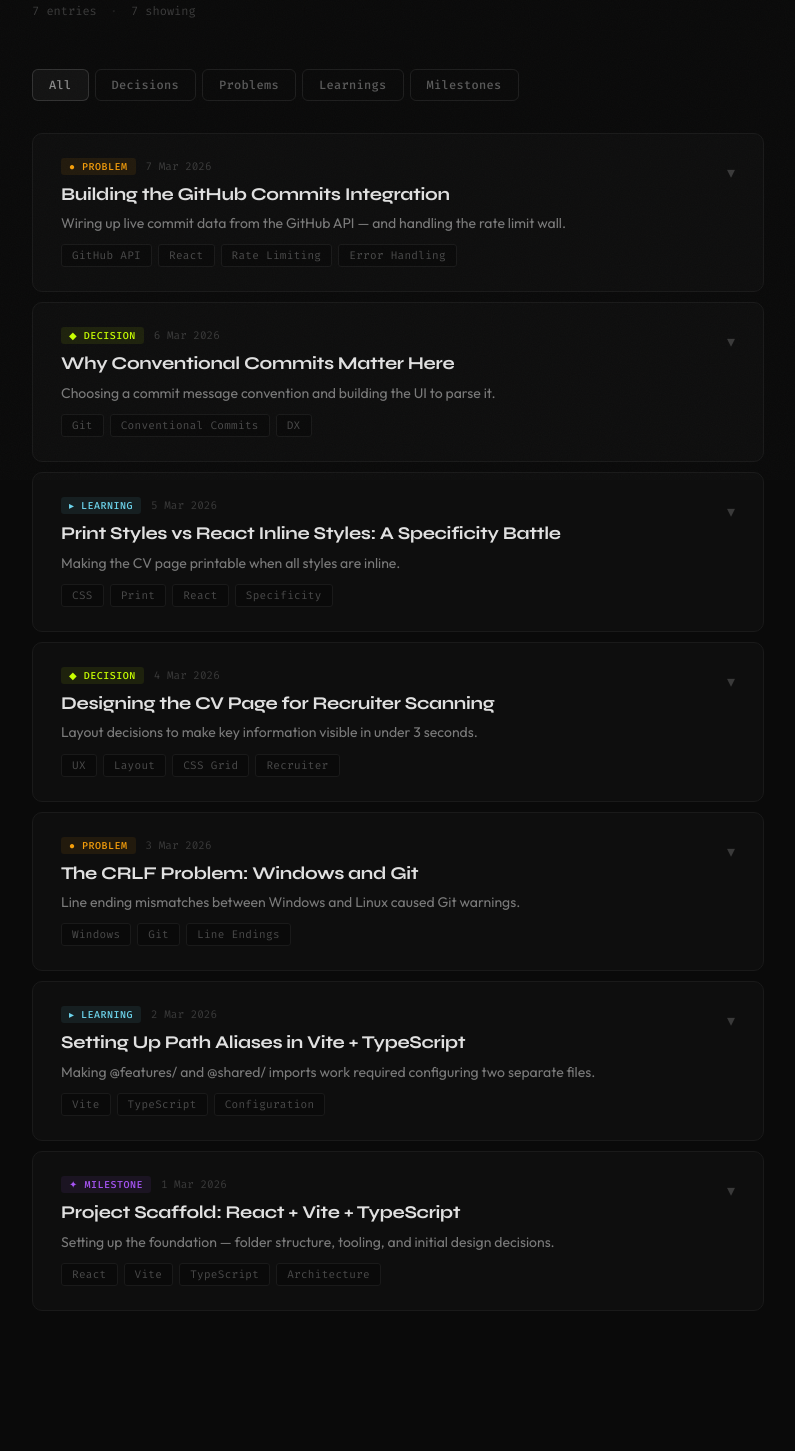
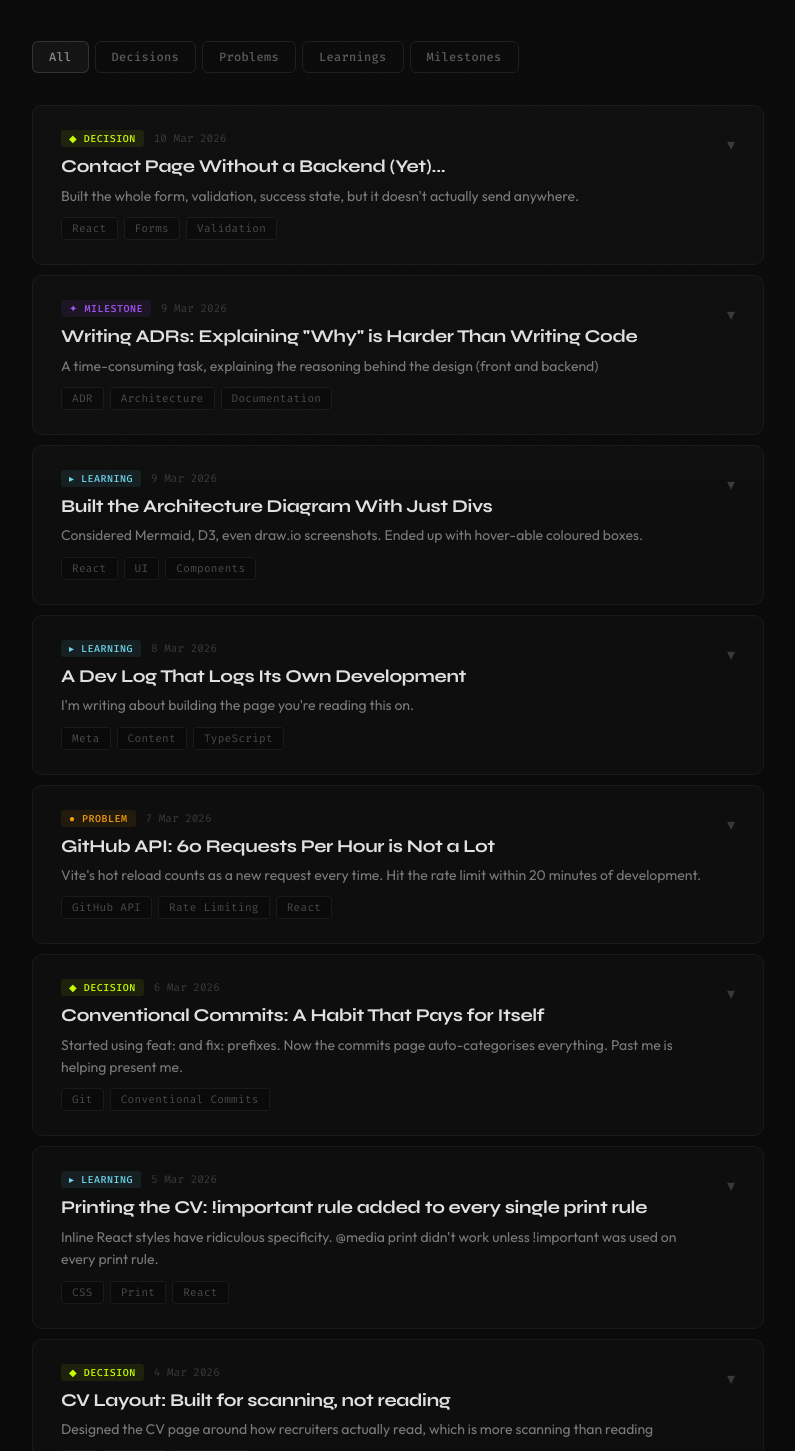
Before and after one commit to frostdog1/cv-platform, a React (Vite) app: page /devlog in a window 1280 px wide. Shown: the part 320-1771 px from the top of the page, without its empty margins (242-1037 px from the left). Before the commit the page ends 1731 px from the top, so only its background shows below. Built offline with nearby package versions, Linux system fonts and the light colour scheme.

Commit message:
feat(devlog): updated the devlog to where I am at currently

```diff
--- a/src/features/devlog/content/entries/entries.ts
+++ b/src/features/devlog/content/entries/entries.ts
@@ -1,107 +1,159 @@
-/* Dev log entries — newest first. Only includes work actually completed. */
-
-/* Watch out for foolish mistakes MR FROST!!!, spent too long figuring out the error for the import of devlog/entries... it was a due to entries.ts being TWO folders
-deep, not just ONE!!!... it's 00:08 and I'm watching UFC 326 (with a beer or two... or more ;)   ) - If you are reading this, thank you :)*/;
+/* Dev log — newest first */
 
 import { DevLogEntry } from '../../types';
 
 export const DEV_LOG_ENTRIES: DevLogEntry[] = [
   {
-    id: 'github-api-integration',
+    id: 'contact-page',
+    date: '2026-03-10',
+    title: 'Contact Page Without a Backend (Yet)...',
+    summary: 'Built the whole form, validation, success state, but it doesn\'t actually send anywhere.',
+    category: 'decision',
+    tags: ['React', 'Forms', 'Validation'],
+    body: [
+      'The contact page has a fully working form with field validation, error messages, focus states, etc. Hit submit and you get a nice green checkmark. Currently, there\'s no backend to receive it yet. The Lambda + DynamoDB setup is on the roadmap but I wanted the UI to look right first.',
+      'Validation is basic but does the job — checks for empty required fields and runs a regex on the email. The plan is to wire up a POST to /api/contact once the API Gateway is in place. For now the handleSubmit just flips a boolean.',
+      'Stole the two-column layout idea from the CV page because it worked well there. Form on the left, sidebar on the right with an availability status and social links. Keeps things consistent across the site.',
+    ],
+    lessonLearned: 'Get the UI right first. It\'s easier to plug in a backend to a finished form than to redesign the frontend around API constraints.',
+  },
+  {
+    id: 'engineering-adrs',
+    date: '2026-03-09',
+    title: 'Writing ADRs: Explaining "Why" is Harder Than Writing Code',
+    summary: 'A time-consuming task, explaining the reasoning behind the design (front and backend)',
+    category: 'milestone',
+    tags: ['ADR', 'Architecture', 'Documentation'],
+    body: [
+      'ADRs (Architecture Decision Records) are short docs that explain a technical choice. Context, decision, trade-offs. Simple format, surprisingly hard to write well. I spent more time on these five records than on some of the actual components.',
+      'The format comes from Michael Nygard\'s blog post (https://cognitect.com/blog/2011/11/15/documenting-architecture-decisions) — it\'s been an industry standard for years. Each one forces you to think about what you rejected and why, which is honestly the useful bit.',
+      'Made them expandable cards on the engineering page. Click to see the full context. Each one has a green "positive" panel and an amber "trade-offs" panel side by side.',
+    ],
+    lessonLearned: 'Writing down WHY you chose something is more valuable than documenting what was chosen. The "what" is already in GitHub',
+  },
+  {
+    id: 'system-diagram-no-library',
+    date: '2026-03-09',
+    title: 'Built the Architecture Diagram With Just Divs',
+    summary: 'Considered Mermaid, D3, even draw.io screenshots. Ended up with hover-able coloured boxes.',
+    category: 'learning',
+    tags: ['React', 'UI', 'Components'],
+    body: [
+      'I went back and forth on how to show the system architecture. Mermaid.js can generate diagrams from text (https://mermaid.js.org/) but the output looks generic and you can\'t style it easily. D3 is overkill for four boxes stacked on top of each other. Screenshots of diagrams look awful with dark backgrounds and difficult to make it look natural',
+      'So I just made it with divs. Each architecture layer is a row that expands on hover to show its components. Wrapped the whole thing in a fake terminal window with the red/yellow/green dots because I like it.',
+      'Total implementation: one useState for the active layer, some conditional borders and backgrounds, a max-height transition for the expand. About 80 lines of JSX. Would\'ve been 200+ with a diagramming library and half the control.',
+    ],
+    lessonLearned: 'Reach for a library when the problem is complex. Reach for a div when the problem is "I need four expandable rows."',
+  },
+  {
+    id: 'devlog-meta',
+    date: '2026-03-08',
+    title: 'A Dev Log That Logs Its Own Development',
+    summary: 'I\'m writing about building the page you\'re reading this on.',
+    category: 'learning',
+    tags: ['Meta', 'Content', 'TypeScript'],
+    body: [
+      'This is a bit recursive, the dev log page documents building the dev log page. But that\'s the whole point of this site. Everything is self-referential. The commits page shows the commits that built the commits page. The engineering section documents the engineering behind the engineering section. It\'s the portfolio equivalent of a mirror facing a mirror.',
+      'Entries are stored as a TypeScript array in a single file rather than individual MDX files. Could\'ve gone the MDX route (https://mdxjs.com/) but that adds a build plugin, a content processing step, and complexity I don\'t need for ~15 entries. If this grows to 50+ posts I\'ll migrate.',
+      'The category filter was a quick win. Five buttons, one useState, one .filter() call. Engineers click "Problems" first (they always do). Recruiters scan "Milestones."',
+    ],
+    lessonLearned: 'Pick the simplest solution that works today. Migrate when the pain becomes real',
+  },
+  {
+    id: 'github-api',
     date: '2026-03-07',
-    title: 'Building the GitHub Commits Integration',
-    summary: 'Wiring up live commit data from the GitHub API — and handling the rate limit wall.',
+    title: 'GitHub API: 60 Requests Per Hour is Not a Lot',
+    summary: 'Vite\'s hot reload counts as a new request every time. Hit the rate limit within 20 minutes of development.',
     category: 'problem',
-    tags: ['GitHub API', 'React', 'Rate Limiting', 'Error Handling'],
+    tags: ['GitHub API', 'Rate Limiting', 'React'],
     body: [
-      'The commits page pulls live data from the GitHub API to show every commit that built this site. The public API is generous, i.e. no authentication needed for public repos — but it caps unauthenticated requests at 60 per hour.',
-      'During development I was hitting that limit because hot-reload triggers re-fetches (a frustrating issue...). The fix was easy but a pain... add proper loading states and a clear error message that explains the rate limit to visitors rather than showing a generic failure.',
-      'I broke the commits feature into small, focused components — types, API client, data hook, commit card, timeline grouping, then the page assembly. Each piece was committed separately to keep the git history clean and reviewable.',
+      'The commits page fetches live data from GitHub\'s REST API (https://docs.github.com/en/rest). Public repos don\'t need authentication, which is great. But unauthenticated requests are capped at 60 per hour, which is a nightmare when your dev server refetches on every file save.',
+      'Burned through the limit within 20 minutes. "API rate limit exceeded" was the issue.',
+      'Fixed it by adding error handling to explain that users may have to wait for a new refresh. By the time this is fully hosted - for less than £2/month ;) - this is unlikely to ever occur.',
     ],
-    lessonLearned: 'Build error states as carefully as sucessful tests, not reading into this will drive anyone insane, so I hope this helps someone :).',
+    lessonLearned: 'Read the documentation first!',
   },
   {
     id: 'conventional-commits',
     date: '2026-03-06',
-    title: 'Why Conventional Commits Matter Here',
-    summary: 'Choosing a commit message convention and building the UI to parse it.',
+    title: 'Conventional Commits: A Habit That Pays for Itself',
+    summary: 'Started using feat: and fix: prefixes. Now the commits page auto-categorises everything. Past me is helping present me.',
     category: 'decision',
-    tags: ['Git', 'Conventional Commits', 'DX'],
+    tags: ['Git', 'Conventional Commits'],
     body: [
-      'Every commit in this repo follows the conventional commit format: feat:, fix:, style:, docs:, refactor:. This isn\'t just for readability — the commits page parses these prefixes to colour-code and categorise each commit automatically.',
-      'The commit type parser is a simple function using startsWith() — no regex needed (thankfully!). It lives in the useGitHubData hook so it\'s available to any component that needs it, this was another re=work during development.',
+      'Adopted the conventional commits spec (https://www.conventionalcommits.org/) from day one. Every commit starts with a type prefix: feat:, fix:, style:, docs:, refactor:. Felt overengineered at first but it paid off immediately when I built the commits page.',
+      'The commit type parser is simple, a chain of startsWith() checks that returns a colour and icon. No regex or parsing library. The function is about 12 lines long. The commits page uses it to colour-code every entry automatically.',
+      'The real win is the git log itself. Run "git log --oneline" on this repo and you can scan the entire project history in seconds. Try doing that with commits called "updates" and "fixed thing" and "wip."',
     ],
-    lessonLearned: 'Commit conventions are free documentation. They cost nothing to maintain and they make every tool that reads your history work better. Put in real effort and the work is easy, simple as!',
+    lessonLearned: 'Naming commits is easy if you just follow a convention. Pick one and stick to it.',
   },
   {
-    id: 'cv-page-print-styles',
+    id: 'print-css',
     date: '2026-03-05',
-    title: 'Print Styles vs React Inline Styles: A Specificity Battle',
-    summary: 'Making the CV page printable when all styles are inline.',
+    title: 'Printing the CV: !important rule added to every single print rule',
+    summary: 'Inline React styles have ridiculous specificity. @media print didn\'t work unless !important was used on every print rule.',
     category: 'learning',
-    tags: ['CSS', 'Print', 'React', 'Specificity'],
+    tags: ['CSS', 'Print', 'React'],
     body: [
-      'The CV page needs to be printable — I assume recruiters still print CVs. But React inline styles have extremely high specificity, which means @media print rules in a stylesheet get overridden by the inline styles on every element.',
-      'The solution is adding !important to every print rule. It\'s not elegant or nice to look at, but it\'s the correct approach when working with inline styles. The alternative... moving all styles to CSS modules just for print support, I will find another way as this solution is ridiculous',
-      'The print stylesheet will hide the navigation, action buttons and decorative background elements. It switches the background to white, text to dark, and removes the sticky positioning from the skills sidebar so the full page flows naturally on paper.',
-      'As of now, the print functionality has been abandoned as it\'s not looking as I expect, however I WILL get this working... eventually ;)',
+      'I assume recruiters still print CVs, even to a PDF. So the CV page needs to look decent on paper. Every style on the page is an inline React style object, which means it has higher specificity than any stylesheet rule',
+      'The "correct" fix would be to move all styles to CSS modules or styled-components so the print stylesheet can override them cleanly. But that\'s a massive refactor for one feature. So instead took the lazy man\'s route of using !important on every print rule. It works. It\'s ugly in the code but the printed CV looks great.',
+      'Print styles hide the nav, buttons, decorative grids, and the overlay. Switch to white background, dark text. Remove the sticky sidebar so everything flows top-to-bottom. The browser\'s "Save as PDF" option works perfectly too — tested in Chrome and Edge.',
     ],
-    lessonLearned: 'If you\'re using React inline styles and need print support, accept that !important is necessary. Document why in a comment rather than fighting the specificity system. And believe me when I say I want to fight these specs, but alas, my complaints wont make Meta fix this',
+    lessonLearned: 'Sometimes the "wrong" solution is the right one. !important exists for a reason and @media print was that reason.',
   },
   {
-    id: 'cv-page-layout',
+    id: 'cv-layout',
     date: '2026-03-04',
-    title: 'Designing the CV Page for Recruiter Scanning',
-    summary: 'Layout decisions to make key information visible in under 3 seconds.',
+    title: 'CV Layout: Built for scanning, not reading',
+    summary: 'Designed the CV page around how recruiters actually read, which is more scanning than reading',
     category: 'decision',
-    tags: ['UX', 'Layout', 'CSS Grid', 'Recruiter'],
+    tags: ['UX', 'Layout', 'CSS Grid'],
     body: [
-      'From experience, I understand recruiters spend seconds on a CV before deciding to read further. The layout needed to frontload the most important information: name, title, current role, and core skills — all visible without scrolling.',
-      'I chose a two-column grid: experience timeline on the left (where I find my eyes naturally go first) and a sticky skills sidebar on the right that follows as you scroll. This means a recruiter sees role, company, and tech stack simultaneously without scrolling back up.',
-      'Each role in the timeline has a colour-coded accent dot and left border. The current role glows to draw attention. Tags at the bottom of each entry let technical recruiters keyword-scan instantly. The skills bars animate on page load with staggered delays to add visual interest without distraction.',
+      'It\'s well known recruiter\'s spend next to no time reading an individual CV. Name, title, location, and current role all need to be visible without any scrolling at all.',
+      'Two-column CSS grid: experience timeline on the left (biggest column, where eyes go first), skills sidebar on the right with position: sticky so it follows you down the page. Means you can read through my five roles and always see the skill bars in your peripheral vision.',
+      'Each role gets a coloured dot on the timeline. Current role (Cegal) gets a glowing dot with a box-shadow to draw the eye. Tags at the bottom of each role are there for ATS keyword scanners and technical recruiters who ctrl+F for "Docker" or "PL/SQL."',
     ],
-    lessonLearned: 'Design for the scanning pattern for humans, not the reading pattern. Frontload key information and use visual hierarchy to guide attention to what matters most. Recruiters are people too, they see thousands of CV\'s, be nice and make their lives easier (and HIRE ME!!!) :)',
+    lessonLearned: 'Don\'t design for how people should read your CV. Design for how they actually do — which is a 3-second glance at the top-left corner.',
   },
   {
-    id: 'crlf-windows-git',
+    id: 'crlf',
     date: '2026-03-03',
-    title: 'The CRLF Problem: Windows and Git',
-    summary: 'Line ending mismatches between Windows and Linux caused Git warnings.',
+    title: '"LF will be replaced by CRLF"',
+    summary: 'Windows and Git have different opinions about line endings.',
     category: 'problem',
     tags: ['Windows', 'Git', 'Line Endings'],
     body: [
-      'Developing on Windows 10 (yes, you heard me right, WINDOWS, NOT LINUX), every git add produced warnings: "LF will be replaced by CRLF." This happens because Windows uses CRLF (carriage return + line feed) for line breaks while Linux and macOS use just LF.',
-      'The fix is one command: git config --global core.autocrlf true. This tells Git to convert CRLF to LF on commit and back to CRLF on checkout. Files stay Windows-friendly locally but Linux-compatible in the repository.',
-      'This will matter more later when Docker containers enter the picture — shell scripts with CRLF line endings fail silently inside Linux containers. Setting this early prevents a painful debugging session down the line. Thank you Docker!',
+      'Not exactly an issue, but an observation. As I am using a Windows machine to develop this, every git add throws warnings. Every single file - "LF will be replaced by CRLF the next time Git touches it." Windows uses \\r\\n for line breaks, everyone else uses \\n. Git is politely telling me my OS is the problem (which is true, Linux is superior in this regard).',
+      'One command removes this warning: git config --global core.autocrlf true (https://git-scm.com/book/en/v2/Customizing-Git-Git-Configuration). Git now converts to LF on commit and back to CRLF locally.',
     ],
-    lessonLearned: 'Set core.autocrlf at the start of any project on Windows. Fixing line ending issues retroactively is much harder than preventing them upfront, the pain is burned into my memory.',
+    lessonLearned: 'Run git config --global core.autocrlf true on day one of any Windows dev setup to avoid warnings',
   },
   {
-    id: 'vite-path-aliases',
+    id: 'path-aliases',
     date: '2026-03-02',
-    title: 'Setting Up Path Aliases in Vite + TypeScript',
-    summary: 'Making @features/ and @shared/ imports work required configuring two separate files.',
+    title: 'Smarter Path Aliases',
+    summary: 'Wanted clean imports. Got red squiggles in VS Code for 30 minutes because I only configured Vite and forgot TypeScript.',
     category: 'learning',
-    tags: ['Vite', 'TypeScript', 'Configuration'],
+    tags: ['Vite', 'TypeScript', 'VS Code'],
     body: [
-      'Clean imports like @features/cv/pages/CVPage instead of ../../../features/cv/pages/CVPage make code more readable and refactor-safe. But in a Vite + TypeScript project, path aliases need to be configured in two places.',
-      'First, vite.config.ts needs resolve.alias entries so Vite\'s bundler knows how to resolve the paths at build time. Second, tsconfig.json needs matching paths entries so TypeScript\'s compiler and VS Code\'s IntelliSense can resolve them for type checking and autocomplete.',
-      'If you only configure one, you get confusing errors — the code might build but TypeScript shows red squiggles, or IntelliSense works but the build fails. Both files need to agree on the same alias mappings. EXTREMELY annoying if you don\'t realise this!!!',
+      'Relative imports like ../../../features/cv/pages/CVPage are ugly and break when you move files. Path aliases like @features/cv/pages/CVPage are clean and refactor-proof. Setting them up should be simple. It is not.',
+      'Vite needs resolve.alias in vite.config.ts (https://vitejs.dev/config/shared-options#resolve-alias). TypeScript needs paths in tsconfig.json (https://www.typescriptlang.org/tsconfig/#paths). Configure only one and you get an issue. The build works but VS Code shows errors, OR VS Code is happy but the build breaks.',
+      'Spent 30 minutes staring at red squiggles before realising I\'d only set up the Vite side. Added the matching tsconfig paths, restarted the TS server (Ctrl+Shift+P → "TypeScript: Restart TS Server"), squiggles gone. Would\'ve been 2 minutes if I\'d read the Vite docs properly the first time.',
     ],
-    lessonLearned: 'Any path alias in a TS + Vite project must be declared in both vite.config.ts (for the bundler) and tsconfig.json (for the type checker). They serve different tools and neither reads the other.',
+    lessonLearned: 'READ THE DOCUMENTATION!',
   },
   {
-    id: 'project-scaffold',
+    id: 'scaffold',
     date: '2026-03-01',
-    title: 'Project Scaffold: React + Vite + TypeScript',
-    summary: 'Setting up the foundation — folder structure, tooling, and initial design decisions.',
+    title: 'Day One: Folder Structure Before Features',
+    summary: 'Spent the first day setting up folders and config instead of writing any actual UI. Best decision of the project.',
     category: 'milestone',
     tags: ['React', 'Vite', 'TypeScript', 'Architecture'],
     body: [
-      'The project started with a clear architectural decision: feature-based folder structure rather than type-based. Instead of top-level /components, /pages, /hooks directories, the code is organised by domain — /features/cv, /features/engineering, /features/devlog, /features/github. Each feature owns its own pages, components, hooks, and data.',
-      'This mirrors how production codebases are organised in teams. A developer working on the GitHub integration only needs to look inside /features/github. Shared utilities live in /shared. The structure scales without becoming a maze of cross-references.',
-      'Vite was chosen over Create React App for build speed — CRA is effectively deprecated and Vite offers near-instant hot module replacement. TypeScript is non-negotiable for anything beyond a prototype. The strict compiler catches entire categories of bugs before they reach the browser ;).',
+      'Temptation on day one is always to start building first. From experience, I resisted. Spent the whole first session on folder structure, Vite config, TypeScript setup, and the theme system. Wrote zero visible UI. Felt unproductive. Was actually the most productive day of the project.',
+      'Went with feature-based folders (/features/cv, /features/github, etc) instead of the typical /components and /pages split. Every tutorial uses the flat structure but it falls apart once you have more than 10 components. This approach means everything related to GitHub integration lives in one folder.',
+      'Chose Vite over CRA because CRA is basically dead (https://github.com/reactjs/react.dev/pull/5487#issuecomment-1409720741). TypeScript in strict mode because loose TypeScript is pointless imo. Set up the dark theme with CSS variables so every component can reference --color-accent instead of hardcoding hex values.',
     ],
-    lessonLearned: 'Invest time in folder structure and tooling on day one. Restructuring a project after building features is always more expensive than getting the foundation right upfront. Again, put in the work and the work is easy!',
+    lessonLearned: 'The first commit should be boring. Config files, folder structure, theme setup.',
   },
 ];
--- a/src/features/devlog/pages/DevLogPage.tsx
+++ b/src/features/devlog/pages/DevLogPage.tsx
@@ -76,8 +76,7 @@ const DevLogPage: React.FC = () => {
             transform: loaded ? 'translateY(0)' : 'translateY(16px)',
             transition: `all 0.7s ${ease} 0.35s`,
           }}>
-            Decisions, problems, and learnings from building this platform.
-            Each entry documents real engineering thinking — not polished retrospectives.
+            Things I broke, things I learned and unfiltered notes from building this site.
           </p>
 
           {/* Entry count */}
```
